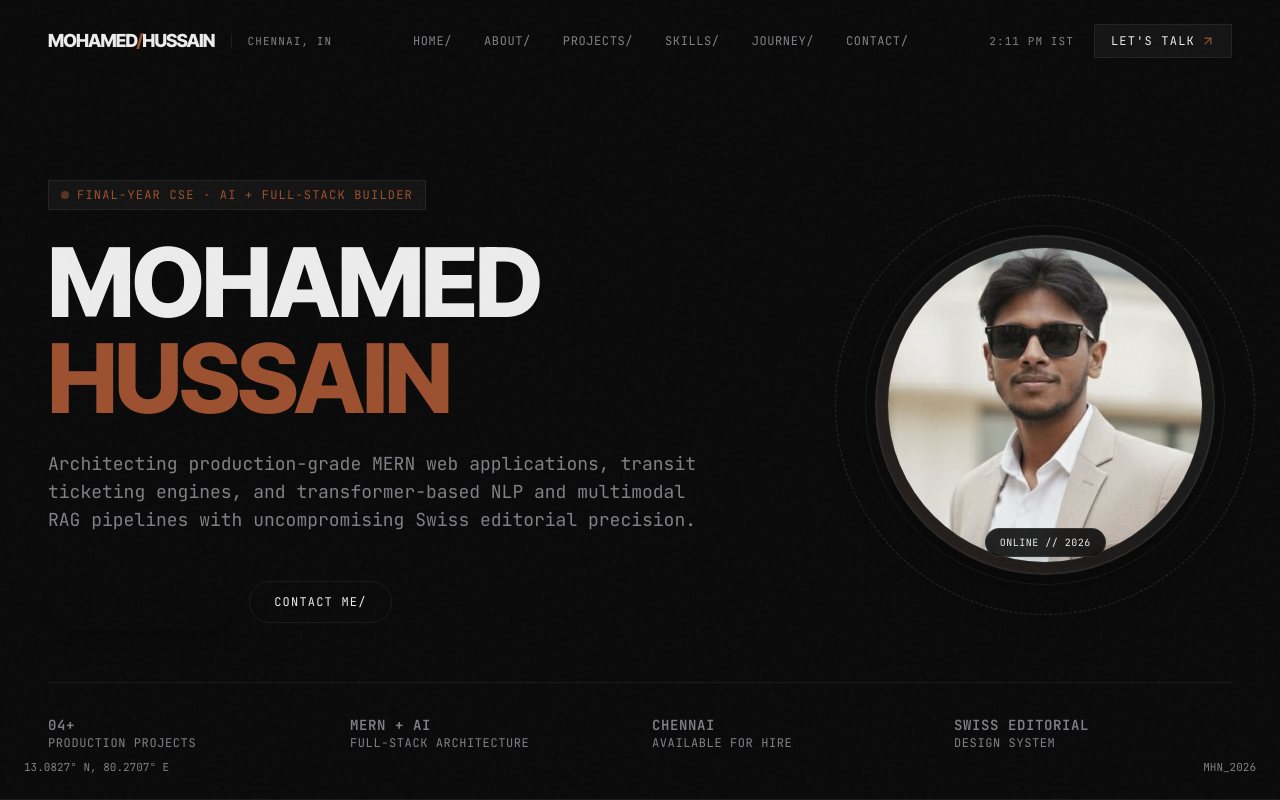
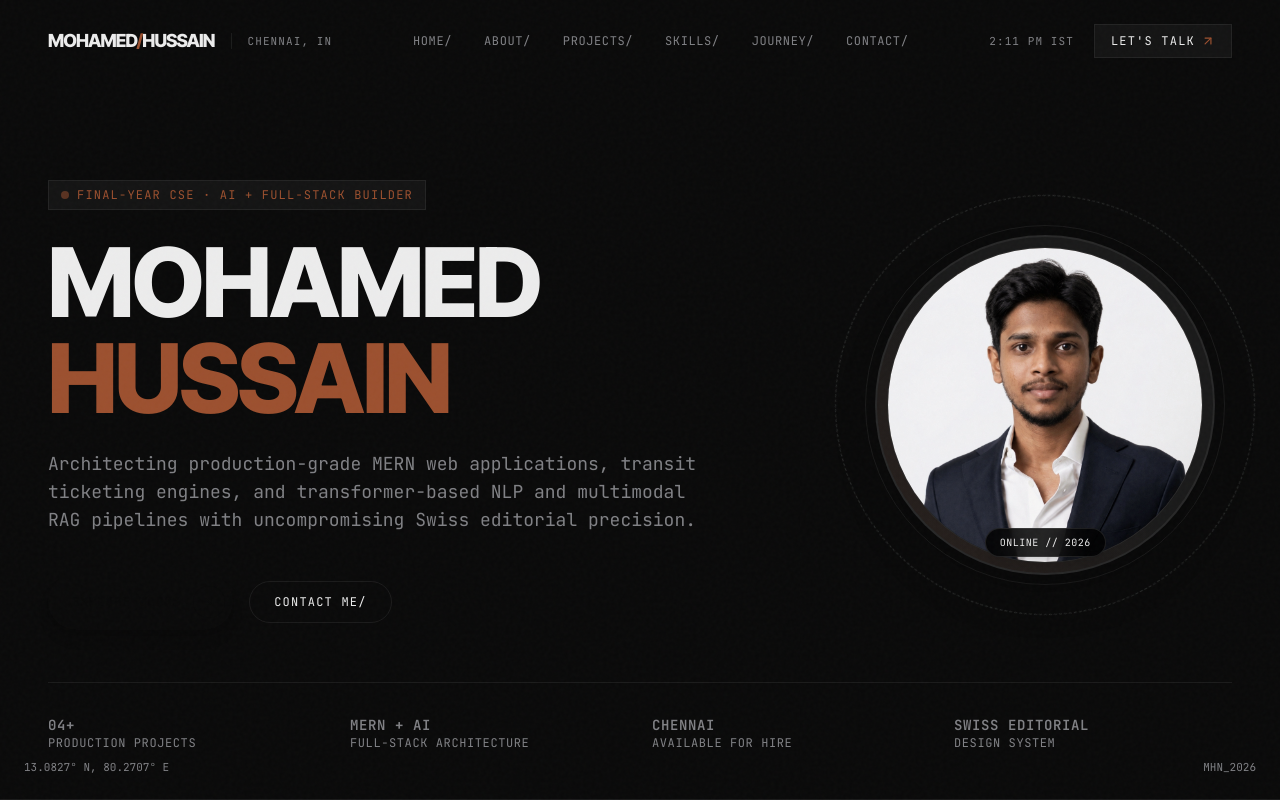
Before and after one commit to MohamedHussain4690/portfolio, a Next.js app: page / in a window 1280 px wide. Shown: the top 800 px of the page. Built offline with nearby package versions, Linux system fonts and the light colour scheme.

Commit message:
feat: update profile portrait with high-resolution professional photo

```diff
--- a/src/components/Hero.tsx
+++ b/src/components/Hero.tsx
@@ -87,7 +87,7 @@ export function Hero() {
 
             <div className="w-full h-full rounded-full overflow-hidden relative border border-white/10 flex items-center justify-center bg-[#111] z-10">
               <Image
-                src={portfolioData.personal.avatar || "/profile.png"}
+                src={portfolioData.personal.avatar || "/profile.png?v=3"}
                 alt="Mohamed Hussain N"
                 fill
                 sizes="(max-width: 640px) 240px, (max-width: 768px) 300px, 360px"
--- a/src/data/portfolio.ts
+++ b/src/data/portfolio.ts
@@ -55,7 +55,7 @@ export const portfolioData = {
     email: 'mhhussain4690@gmail.com',
     github: 'https://github.com/MohamedHussain4690',
     linkedin: 'https://www.linkedin.com/in/mohamed-hussain-n-/',
-    avatar: '/profile.png',
+    avatar: '/profile.png?v=3',
   },
   nav: ['HOME/', 'ABOUT/', 'PROJECTS/', 'SKILLS/', 'JOURNEY/', 'CONTACT/'],
   projects: [
```
Also changed, not shown: public/profile.png, public/profile.webp (added).
